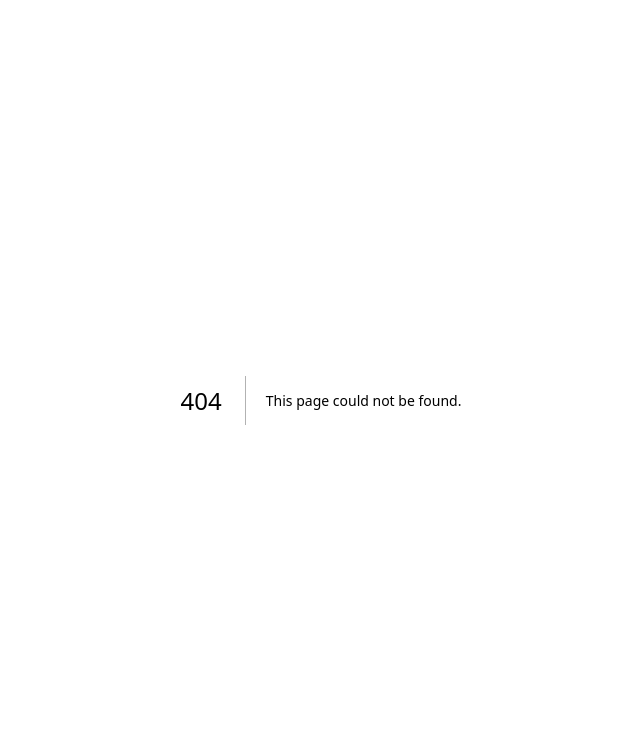
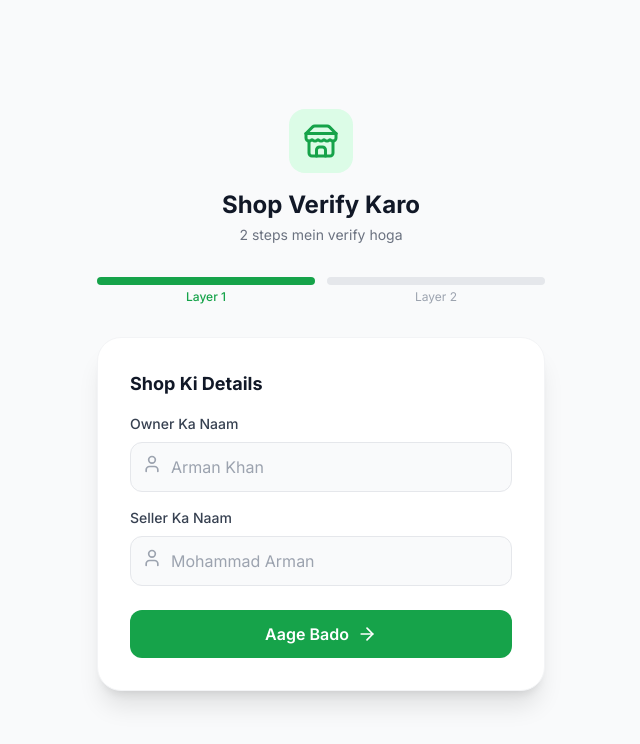
Before and after one commit to qalbconverfy/TanzeelKart, a Next.js app in the folder tanzeelkart-web/: page /verify/shop in a window 1280 px wide. Before the commit this address had no page. Shown: the top 744 px of the page, without its empty margins (319-959 px from the left). Built offline with nearby package versions, Linux system fonts and the light colour scheme; no server answers.

Commit message:
Add shop verification page with two-step form

```diff
--- /dev/null
+++ b/tanzeelkart-web/app/(auth)/verify/shop/page.js
@@ -0,0 +1,226 @@
+'use client'
+
+import { useState } from 'react'
+import { useRouter } from 'next/navigation'
+import { useForm } from 'react-hook-form'
+import { zodResolver } from '@hookform/resolvers/zod'
+import { z } from 'zod'
+import toast from 'react-hot-toast'
+import {
+  Store, User, Hash,
+  CheckCircle, Loader2, ArrowRight
+} from 'lucide-react'
+import { authAPI } from '@/lib/api'
+import { useAuthStore } from '@/lib/store'
+
+
+const layer1Schema = z.object({
+  shop_owner_name: z.string().min(2, 'Naam daalo'),
+  seller_name: z.string().min(2, 'Seller naam daalo'),
+})
+
+const layer2Schema = z.object({
+  shop_id: z.string().min(3, 'Shop ID daalo'),
+})
+
+
+export default function ShopVerifyPage() {
+  const router = useRouter()
+  const { user } = useAuthStore()
+  const [layer, setLayer] = useState(1)
+  const [loading, setLoading] = useState(false)
+
+
+  const layer1Form = useForm({
+    resolver: zodResolver(layer1Schema),
+  })
+
+  const layer2Form = useForm({
+    resolver: zodResolver(layer2Schema),
+  })
+
+
+  const onLayer1 = async (data) => {
+    if (!user?.id) return
+    setLoading(true)
+    try {
+      await authAPI.shopVerifyLayer1(user.id, data)
+      toast.success('Layer 1 complete!')
+      setLayer(2)
+    } catch (err) {
+      toast.error(
+        err.response?.data?.message || 'Error aaya'
+      )
+    } finally {
+      setLoading(false)
+    }
+  }
+
+
+  const onLayer2 = async (data) => {
+    if (!user?.id) return
+    setLoading(true)
+    try {
+      await authAPI.shopVerifyLayer2(user.id, data)
+      toast.success('Shop verify ho gayi! 🎉')
+      router.push('/home')
+    } catch (err) {
+      toast.error(
+        err.response?.data?.message || 'Error aaya'
+      )
+    } finally {
+      setLoading(false)
+    }
+  }
+
+
+  return (
+    <div className="min-h-screen bg-gray-50 dark:bg-gray-950 flex items-center justify-center p-4">
+      <div className="w-full max-w-md">
+
+        {/* Header */}
+        <div className="text-center mb-8">
+          <div className="w-16 h-16 bg-green-100 rounded-2xl flex items-center justify-center mx-auto mb-4">
+            <Store className="w-9 h-9 text-green-600" />
+          </div>
+          <h1 className="text-2xl font-bold text-gray-900 dark:text-white">
+            Shop Verify Karo
+          </h1>
+          <p className="text-gray-500 text-sm mt-1">
+            2 steps mein verify hoga
+          </p>
+        </div>
+
+        {/* Progress */}
+        <div className="flex items-center gap-3 mb-8">
+          {[1, 2].map((step) => (
+            <div key={step} className="flex-1">
+              <div className={`h-2 rounded-full transition-all ${
+                layer >= step
+                  ? 'bg-primary-600'
+                  : 'bg-gray-200 dark:bg-gray-700'
+              }`} />
+              <p className={`text-xs mt-1 text-center ${
+                layer >= step
+                  ? 'text-primary-600 font-medium'
+                  : 'text-gray-400'
+              }`}>
+                Layer {step}
+              </p>
+            </div>
+          ))}
+        </div>
+
+        {/* Card */}
+        <div className="bg-white dark:bg-gray-900 rounded-3xl shadow-xl border border-gray-100 dark:border-gray-800 p-8">
+
+          {layer === 1 ? (
+            <>
+              <h2 className="font-bold text-gray-900 dark:text-white text-lg mb-4">
+                Shop Ki Details
+              </h2>
+              <form onSubmit={layer1Form.handleSubmit(onLayer1)}>
+                <div className="space-y-4 mb-6">
+                  <div>
+                    <label className="block text-sm font-medium text-gray-700 dark:text-gray-300 mb-2">
+                      Owner Ka Naam
+                    </label>
+                    <div className="relative">
+                      <User className="absolute left-3 top-3 w-5 h-5 text-gray-400" />
+                      <input
+                        {...layer1Form.register('shop_owner_name')}
+                        placeholder="Arman Khan"
+                        className="w-full pl-10 pr-4 py-3 border border-gray-200 dark:border-gray-700 rounded-xl bg-gray-50 dark:bg-gray-800 text-gray-900 dark:text-white placeholder-gray-400 focus:outline-none focus:ring-2 focus:ring-primary-500 transition-all"
+                      />
+                    </div>
+                    {layer1Form.formState.errors.shop_owner_name && (
+                      <p className="text-red-500 text-xs mt-1">
+                        {layer1Form.formState.errors.shop_owner_name.message}
+                      </p>
+                    )}
+                  </div>
+                  <div>
+                    <label className="block text-sm font-medium text-gray-700 dark:text-gray-300 mb-2">
+                      Seller Ka Naam
+                    </label>
+                    <div className="relative">
+                      <User className="absolute left-3 top-3 w-5 h-5 text-gray-400" />
+                      <input
+                        {...layer1Form.register('seller_name')}
+                        placeholder="Mohammad Arman"
+                        className="w-full pl-10 pr-4 py-3 border border-gray-200 dark:border-gray-700 rounded-xl bg-gray-50 dark:bg-gray-800 text-gray-900 dark:text-white placeholder-gray-400 focus:outline-none focus:ring-2 focus:ring-primary-500 transition-all"
+                      />
+                    </div>
+                    {layer1Form.formState.errors.seller_name && (
+                      <p className="text-red-500 text-xs mt-1">
+                        {layer1Form.formState.errors.seller_name.message}
+                      </p>
+                    )}
+                  </div>
+                </div>
+                <button
+                  type="submit"
+                  disabled={loading}
+                  className="w-full bg-primary-600 text-white font-semibold py-3 rounded-xl hover:bg-primary-700 disabled:opacity-50 transition-all flex items-center justify-center gap-2"
+                >
+                  {loading ? (
+                    <Loader2 className="w-5 h-5 animate-spin" />
+                  ) : (
+                    <>Aage Bado <ArrowRight className="w-5 h-5" /></>
+                  )}
+                </button>
+              </form>
+            </>
+          ) : (
+            <>
+              <div className="flex items-center gap-2 mb-4">
+                <CheckCircle className="w-5 h-5 text-green-500" />
+                <span className="text-green-600 font-medium text-sm">
+                  Layer 1 Complete!
+                </span>
+              </div>
+              <h2 className="font-bold text-gray-900 dark:text-white text-lg mb-4">
+                Shop ID Daalo
+              </h2>
+              <p className="text-gray-500 text-sm mb-4">
+                TanzeelKart ne aapko jo Shop ID di hai
+                woh daalo (TK-2026-XXXXX format)
+              </p>
+              <form onSubmit={layer2Form.handleSubmit(onLayer2)}>
+                <div className="mb-6">
+                  <label className="block text-sm font-medium text-gray-700 dark:text-gray-300 mb-2">
+                    Shop ID
+                  </label>
+                  <div className="relative">
+                    <Hash className="absolute left-3 top-3 w-5 h-5 text-gray-400" />
+                    <input
+                      {...layer2Form.register('shop_id')}
+                      placeholder="TK-2026-00001"
+                      className="w-full pl-10 pr-4 py-3 border border-gray-200 dark:border-gray-700 rounded-xl bg-gray-50 dark:bg-gray-800 text-gray-900 dark:text-white placeholder-gray-400 focus:outline-none focus:ring-2 focus:ring-primary-500 transition-all font-mono"
+                    />
+                  </div>
+                  {layer2Form.formState.errors.shop_id && (
+                    <p className="text-red-500 text-xs mt-1">
+                      {layer2Form.formState.errors.shop_id.message}
+                    </p>
+                  )}
+                </div>
+                <button
+                  type="submit"
+                  disabled={loading}
+                  className="w-full bg-primary-600 text-white font-semibold py-3 rounded-xl hover:bg-primary-700 disabled:opacity-50 transition-all flex items-center justify-center gap-2"
+                >
+                  {loading ? (
+                    <Loader2 className="w-5 h-5 animate-spin" />
+                  ) : (
+                    <>Verify Karo <CheckCircle className="w-5 h-5" /></>
+                  )}
+                </button>
+              </form>
+            </>
+          )}
+        </div>
+      </div>
+    </div>
+  )
+}
```
